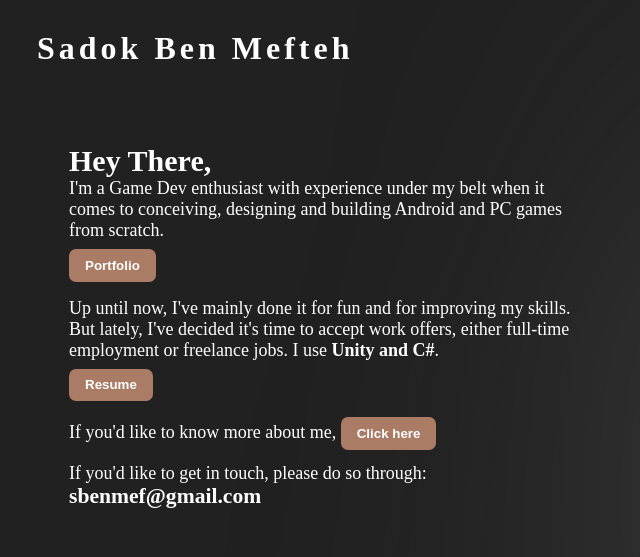
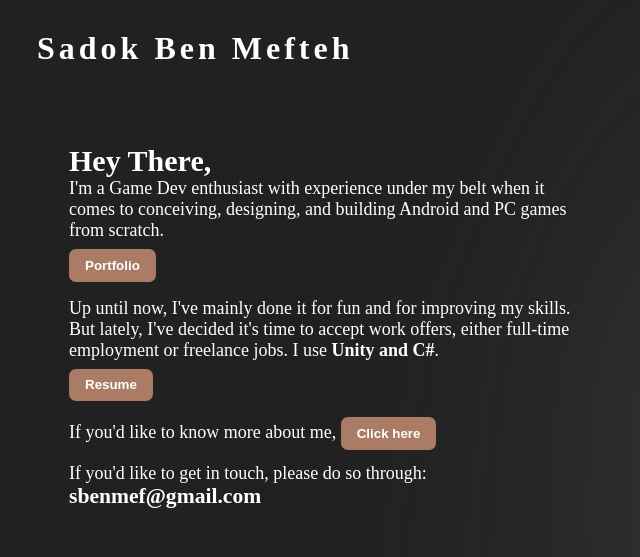
Before and after one commit to RamesesXI/ramesesxi.github.io, a website built with Vite: page index.html in a window 1280 px wide. Shown: the top 557 px of the page, 59-699 px from the left. Built offline with nearby package versions, Linux system fonts and the light colour scheme; a web font is replaced by a local one.

Commit message:
Update index.html

```diff
--- a/index.html
+++ b/index.html
@@ -39,7 +39,7 @@
         <p>
           <span style="font-size: 30px;font-weight: bold;">Hey There,</span><br>
           <span style="font-size: large;">
-          I'm a Game Dev enthusiast with experience under my belt when it comes to conceiving, designing and
+          I'm a Game Dev enthusiast with experience under my belt when it comes to conceiving, designing, and
           building Android and PC games from scratch.
           <br>
           <button onclick="document.getElementById('games').click();">Portfolio</button>
```
